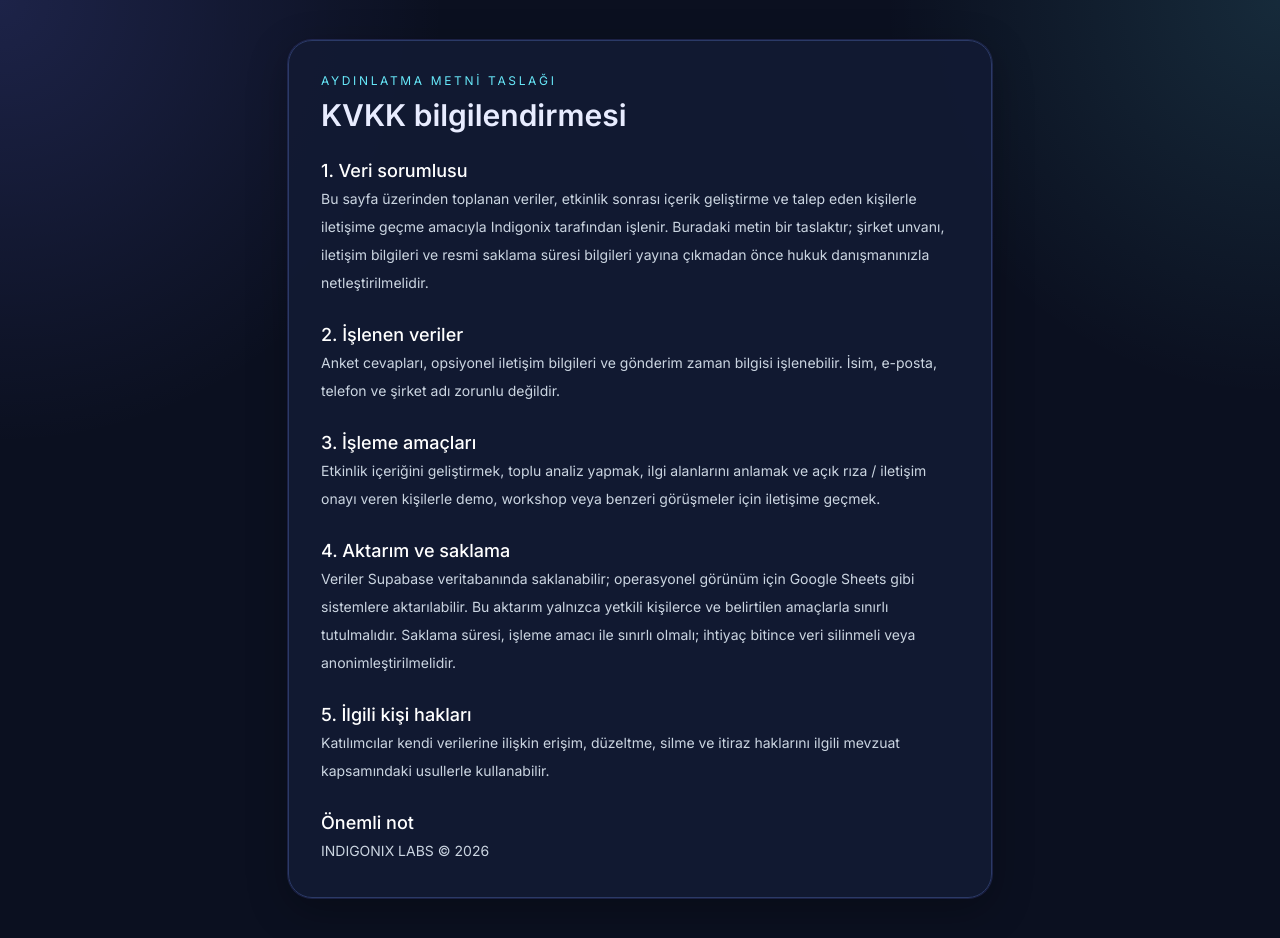
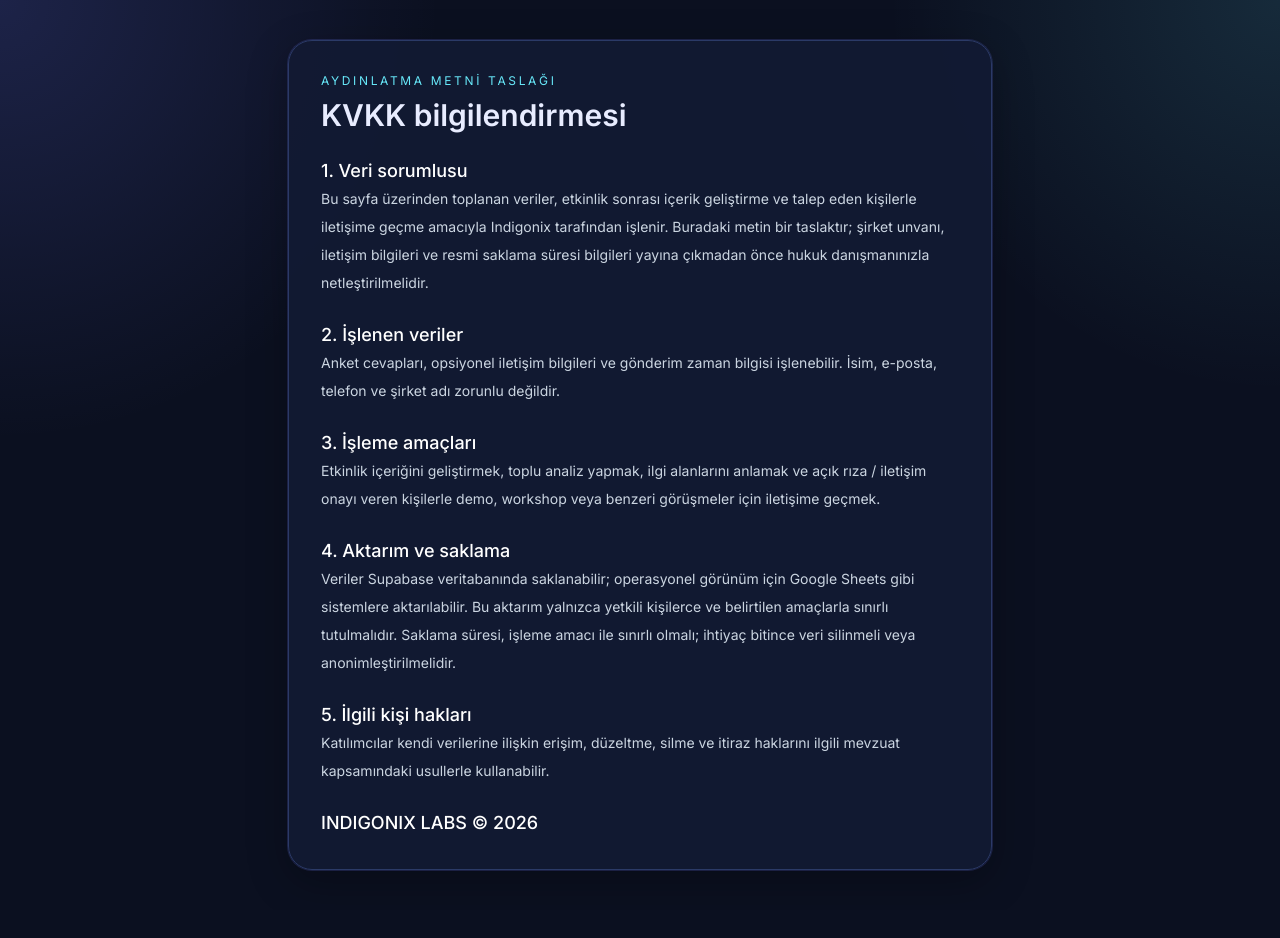
Before and after one commit to nidabaser/indigonix_labs-survey, a Next.js app: page /kvkk in a window 1280 px wide. After the commit the page ends 910 px from the top, so only its background shows below. Built offline with nearby package versions, Linux system fonts and the light colour scheme.

Commit message:
update text

```diff
--- a/app/kvkk/page.tsx
+++ b/app/kvkk/page.tsx
@@ -47,10 +47,7 @@ export default function KvkkPage() {
           </section>
 
           <section>
-            <h2 className="text-lg font-medium text-white">Önemli not</h2>
-            <p>
-              INDIGONIX LABS © 2026
-            </p>
+            <h2 className="text-lg font-medium text-white">INDIGONIX LABS © 2026</h2>
           </section>
         </div>
       </div>
```
